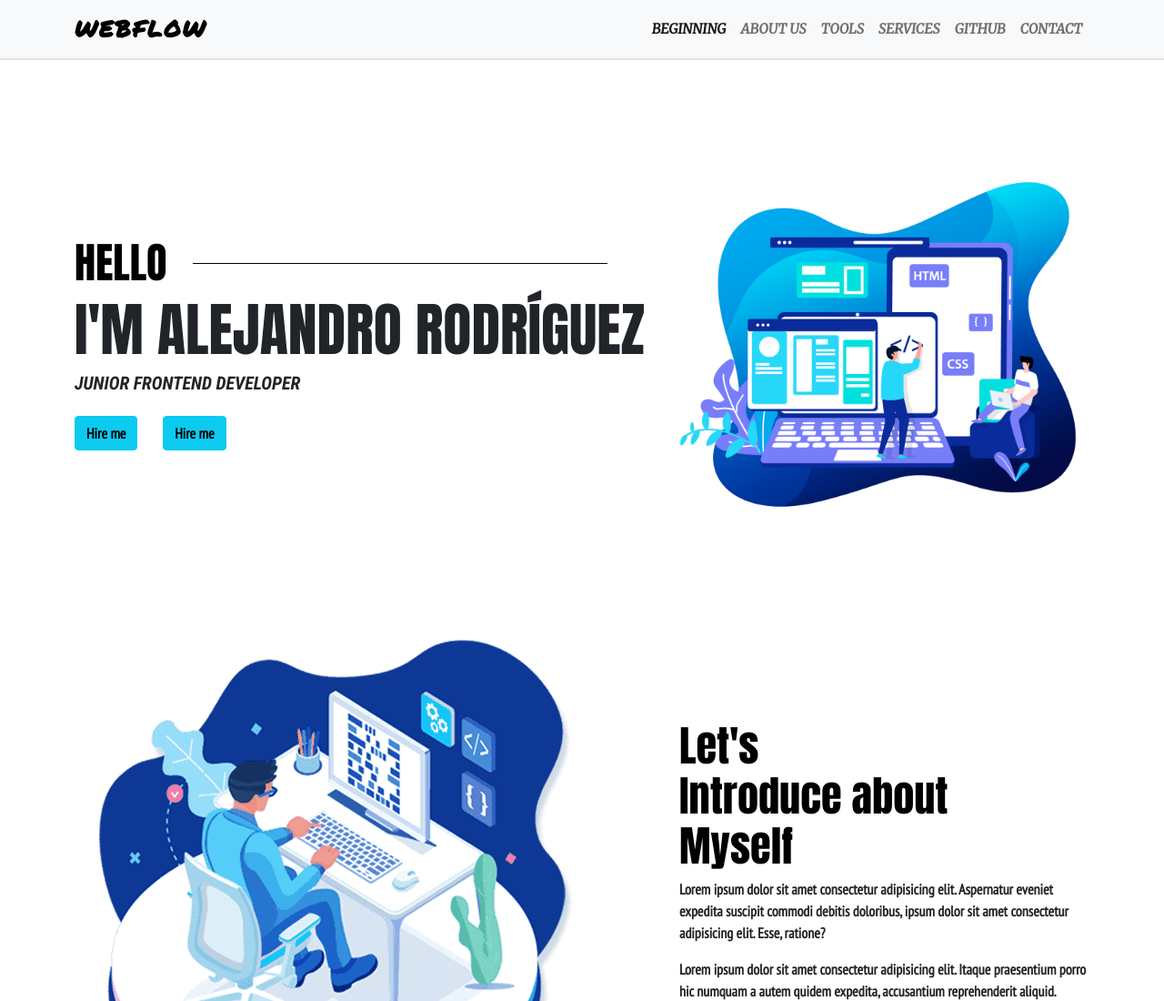
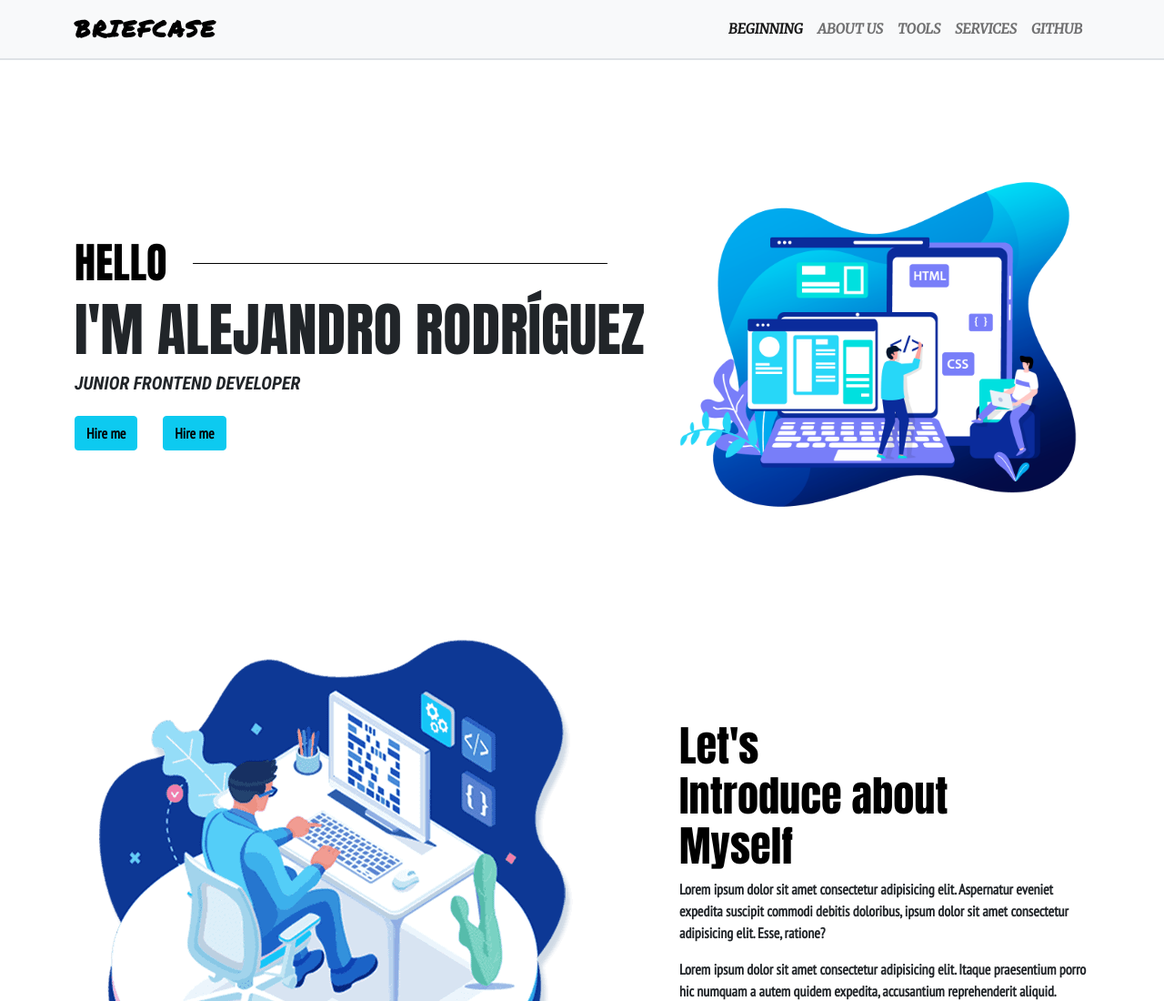
Before and after one commit to Roosevelt01/Portfolio, a plain HTML site: page index.html in a window 1280 px wide. Shown: the top 1100 px of the page at 91% size. Drawn offline with nearby package versions, Linux system fonts and the light colour scheme.

Commit message:
Update index.html

```diff
--- a/index.html
+++ b/index.html
@@ -17,7 +17,7 @@
 <body>
   <nav class="navbar navbar-expand-lg navbar-light bg-light border-bottom border-2" data-aos="fade-down">
     <div class="container">
-      <a class="navbar-brand" href="#">Webflow</a>
+      <a class="navbar-brand" href="#">BRIEFCASE</a>
       <button class="navbar-toggler" type="button" data-bs-toggle="collapse" data-bs-target="#navbarSupportedContent" aria-controls="navbarSupportedContent" aria-expanded="false" aria-label="Toggle navigation">
         <span class="navbar-toggler-icon"></span>
       </button>
@@ -37,9 +37,6 @@
            </li>
            <li class="nav-item">
              <a class="nav-link" href="https://github.com/Roosevelt01">Github</a>
-           </li>
-           <li class="nav-item">
-             <a class="nav-link" href="#contacto">Contact</a>
            </li>
         </ul>
       </div>
```
